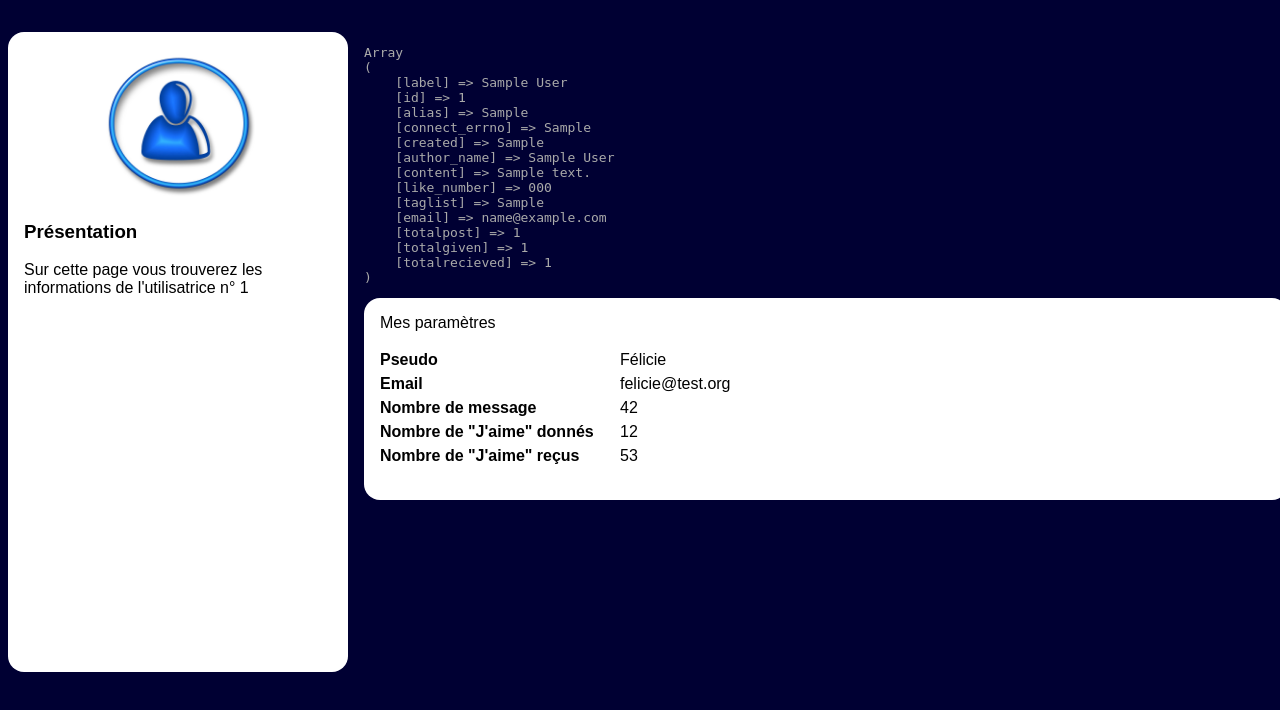
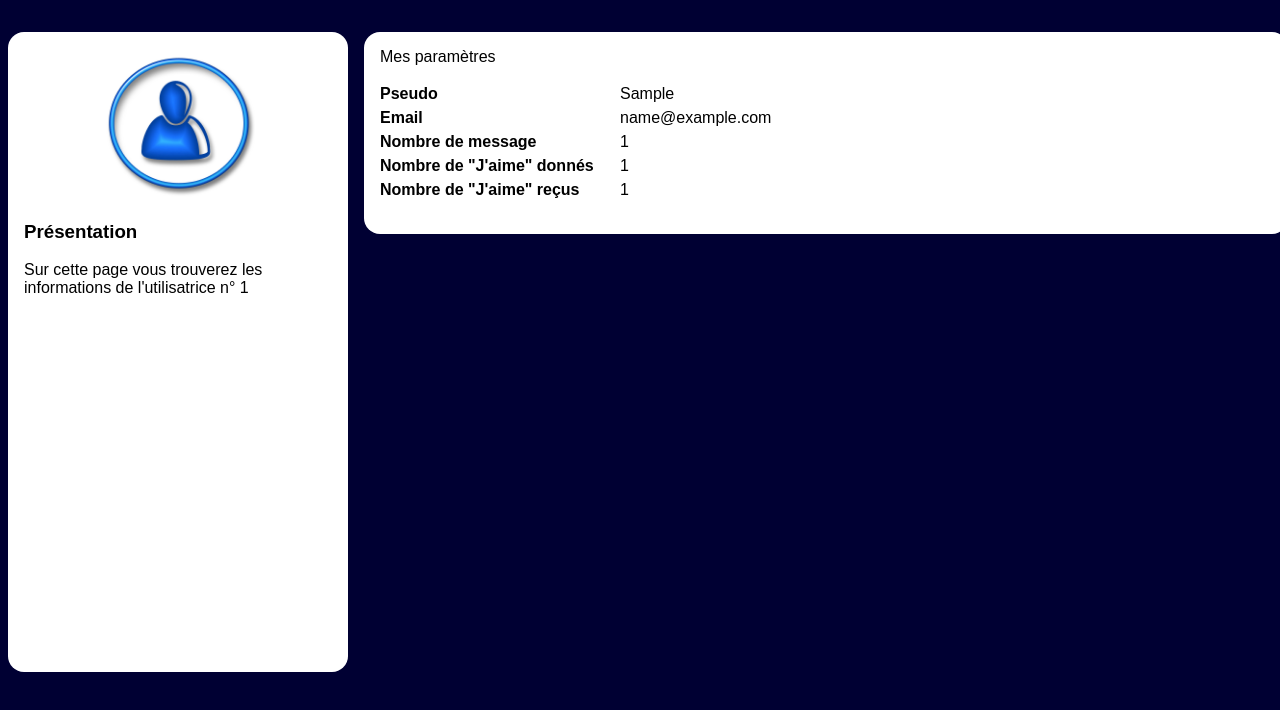
Before and after one commit to adatechschool/projet-collectif-reseau-social-oriane-alexandre-france, a PHP site: page /settings.php?user_id=1 in a window 1280 px wide. Shown: the part 90-800 px from the top of the page. Run offline with PHP 8.4, Linux system fonts and the light colour scheme; tables that the repository leaves empty or names only in its code hold one stand-in row (values such as "Sample post").

Commit message:
to do page settings et message d'erreur dans le fichier variables.php

```diff
--- a/resoc_n1/news.php
+++ b/resoc_n1/news.php
@@ -111,7 +111,7 @@
                 {
                     //la ligne ci-dessous doit etre supprimée mais regardez ce
                     //qu'elle affiche avant pour comprendre comment sont organisées les information dans votre
-                    // echo "<pre>" . print_r($post, 1) . "</pre>";
+                    echo "<pre>" . print_r($post, 1) . "</pre>";
 
                     // @todo : Votre mission c'est de remplacer les AREMPLACER par les bonnes valeurs
                     // ci-dessous par les bonnes valeurs cachées dans la variable $post
--- a/resoc_n1/settings.php
+++ b/resoc_n1/settings.php
@@ -46,11 +46,15 @@
                  * Documentation : https://www.php.net/manual/fr/reserved.variables.get.php
                  * ... mais en résumé c'est une manière de passer des informations à la page en ajoutant des choses dans l'url
                  */
+
+                $userId = intval($_GET['user_id']);
+
                 /**
                  * Etape 2: se connecter à la base de donnée
                  */
+
                 include 'variables.php';
-                $userId = intval($_GET['user_id']);
+
 
                 /**
                  * Etape 3: récupérer le nom de l'utilisateur
@@ -77,22 +81,22 @@
                 /**
                  * Etape 4: à vous de jouer
                  */
-                //@todo: afficher le résultat de la ligne ci dessous, remplacer les valeurs ci-après puis effacer la ligne ci-dessous
-                echo "<pre>" . print_r($user, 1) . "</pre>";
+                //@todo: afficher le résultat de la ligne ci dessous, remplacer les valeurs ci-après puiseffacer la ligne ci-dessous
+                // echo "<pre>" . print_r($user, 1) . "</pre>";
                 ?>
                 <article class='parameters'>
                     <h3>Mes paramètres</h3>
                     <dl>
                         <dt>Pseudo</dt>
-                        <dd>Félicie</dd>
+                        <dd><?php echo $user['alias'] ?></dd>
                         <dt>Email</dt>
-                        <dd>felicie@test.org</dd>
+                        <dd><?php echo $user['email'] ?></dd>
                         <dt>Nombre de message</dt>
-                        <dd>42</dd>
+                        <dd><?php echo $user['totalpost'] ?></dd>
                         <dt>Nombre de "J'aime" donnés </dt>
-                        <dd>12</dd>
+                        <dd><?php echo $user['totalgiven'] ?></dd>
                         <dt>Nombre de "J'aime" reçus</dt>
-                        <dd>53</dd>
+                        <dd><?php echo $user['totalrecieved'] ?></dd>
                     </dl>
 
                 </article>
--- a/resoc_n1/tags.php
+++ b/resoc_n1/tags.php
@@ -46,7 +46,7 @@
                 $lesInformations = $mysqli->query($laQuestionEnSql);
                 $tag = $lesInformations->fetch_assoc();
                 //@todo: afficher le résultat de la ligne ci dessous, remplacer XXX par le label et effacer la ligne ci-dessous
-                echo "<pre>" . print_r($tag, 1) . "</pre>";
+                // echo "<pre>" . print_r($tag, 1) . "</pre>";
                 ?>
                 <img src="user.jpg" alt="Portrait de l'utilisatrice"/>
                 <section>
--- a/resoc_n1/variables.php
+++ b/resoc_n1/variables.php
@@ -1,2 +1,7 @@
 <?php
 $mysqli = new mysqli("localhost", "root", "root", "socialnetwork");
+
+if ($mysqli->connect_errno) {
+    echo ("Échec de la connexion : " . $mysqli->connect_error);
+    exit();
+}
--- a/resoc_n1/wall.php
+++ b/resoc_n1/wall.php
@@ -87,7 +87,7 @@
                 while ($post = $lesInformations->fetch_assoc())
                 {
 
-                    echo "<pre>" . print_r($post, 1) . "</pre>";
+                    // echo "<pre>" . print_r($post, 1) . "</pre>";
                     ?>
                     <article>
                         <h3>
```
Also changed, not shown: resoc_n1/admin.php (+24 -22 lines).
